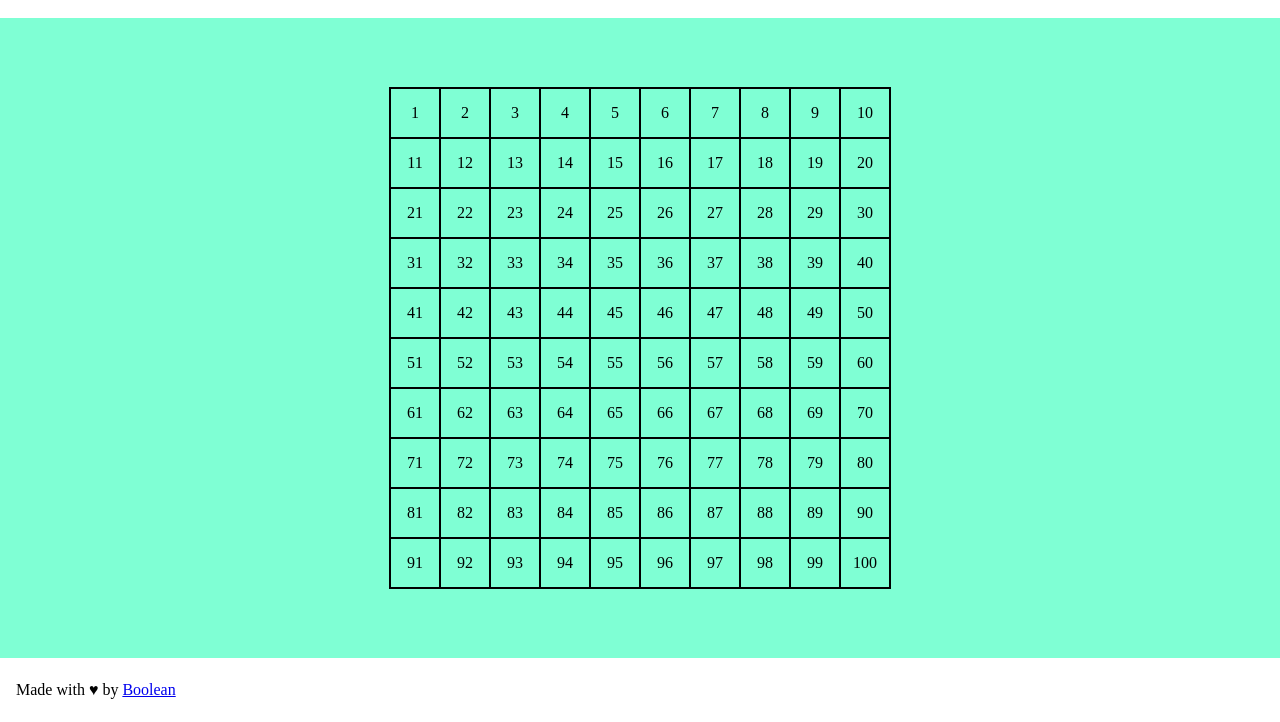
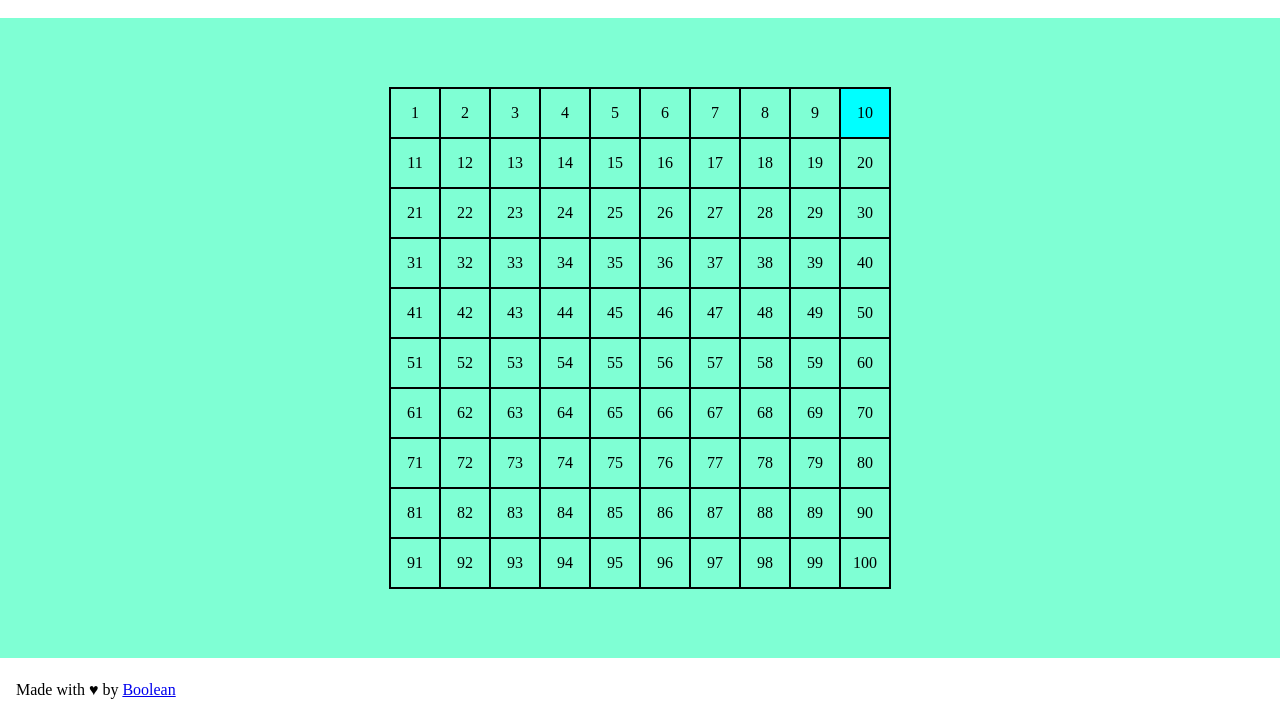
Before and after one commit to Andreaserra1997/js-campominato-grid, a plain HTML site: page index.html in a window 1280 px wide. Both pictures are taken after a click on the element "10". Shown: the part 78-800 px from the top of the page. Drawn offline with Linux system fonts and the light colour scheme.

Commit message:
add click

```diff
--- a/assets/style.css
+++ b/assets/style.css
@@ -49,6 +49,10 @@ main {
     cursor: pointer;
 }
 
+.clicked {
+    background-color: aqua;
+}
+
 footer {
     display: flex;
     align-items: center;
--- a/js/script.js
+++ b/js/script.js
@@ -13,6 +13,14 @@ createGrid(100, eleGrid);
 
 function createGrid(numCells, eleContainer) {
 	for (let i = 1; i <= numCells; i++) {
-        eleContainer.innerHTML += `<div class="cell">${i}</div>`;
+        // eleContainer.innerHTML += `<div class="cell">${i}</div>`;
+        const cell = document.createElement('div');
+        cell.classList.add('cell');
+        cell.innerHTML = [i];
+        eleContainer.append(cell);
+        cell.addEventListener('click', function() {
+			console.log(cell);
+			cell.classList.toggle('clicked');
+		});
 	}
 };
```
